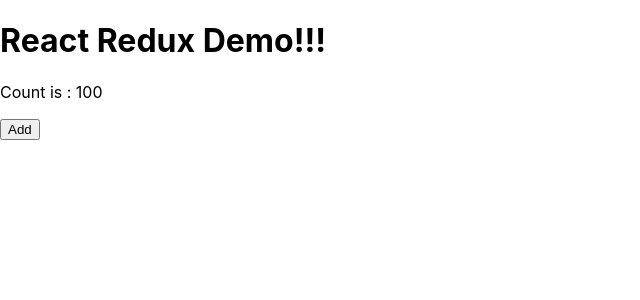
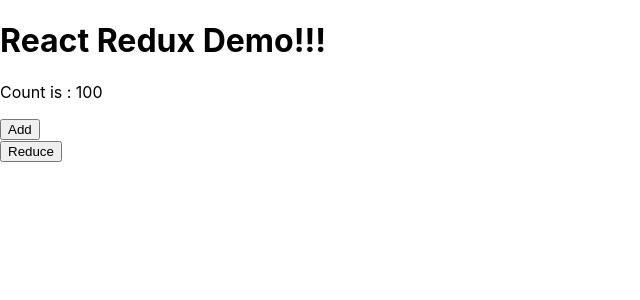
Before and after one commit to pravin-09/ReactJsCodekul, a React (Create React App) app: page / in a window 1280 px wide. Shown: the top 300 px of the page, without its empty margins (0-640 px from the left). Built offline with nearby package versions, Linux system fonts and the light colour scheme.

Commit message:
updateRedux

```diff
--- a/src/AddCounter.js
+++ b/src/AddCounter.js
@@ -3,6 +3,7 @@
 import { addCounter } from "./actions";
 
 function AddCounter(props){
+
 
     return(
         <div>
@@ -12,7 +13,6 @@
 }
 
 function mapDispatchToProps(dispatch){
-
     return{
         actions:bindActionCreators(addCounter,dispatch)
     }
--- a/src/App.js
+++ b/src/App.js
@@ -2,12 +2,14 @@
 import './App.css';
 import Counter from './Counter';
 import AddCounter from './AddCounter';
+import ReduceCounter from './ReduceCounter';
 
 function App() {
   return (
     <div>
       <Counter/>
      <AddCounter/>
+     <ReduceCounter/>
     </div>
 
   );
--- /dev/null
+++ b/src/ReduceCounter.js
@@ -0,0 +1,21 @@
+import { connect } from "react-redux";
+import { bindActionCreators } from "redux";
+import { reduceCounter } from "./actions";
+
+function ReduceCounter(props){
+
+
+    return(
+        <div>
+            <button type="button" onClick={()=>props.dispatch(reduceCounter())}>Reduce</button>
+        </div>
+    )
+}
+
+function mapDispatchToProps(dispatch){
+    return{
+        actions:bindActionCreators(reduceCounter,dispatch)
+    }
+}
+
+export default connect(mapDispatchToProps)(ReduceCounter)
--- a/src/reducers/counterReducer.js
+++ b/src/reducers/counterReducer.js
@@ -6,10 +6,10 @@
 
     switch(action.type){
         case actionTypes.ADD_COUNTER:
-            return newState=action.payload+1
+            return newState=state + action.payload
 
         case actionTypes.REDUCE_COUNTER:
-            return newState=action.payload-1
+            return newState=state - action.payload
 
         default:
             return state
```
Also changed, not shown: src/reducers/index.js (line endings or trailing spaces).
